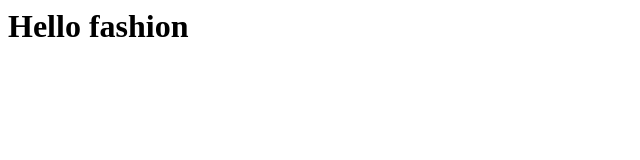
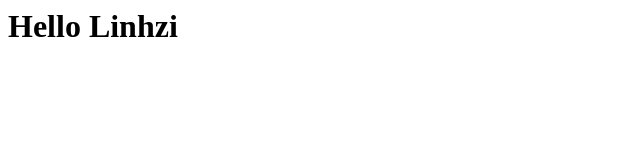
Before and after one commit to yuulingg/yuulingg.github.io, a plain HTML site: page fashion/index.html in a window 1280 px wide. Shown: the full height of the page, 0-640 px from the left. Drawn offline with Linux system fonts and the light colour scheme.

Commit message:
Update index.html

```diff
--- a/fashion/index.html
+++ b/fashion/index.html
@@ -1 +1 @@
-<h1> Hello fashion</h1>
+<h1> Hello Linhzi</h1>
```
